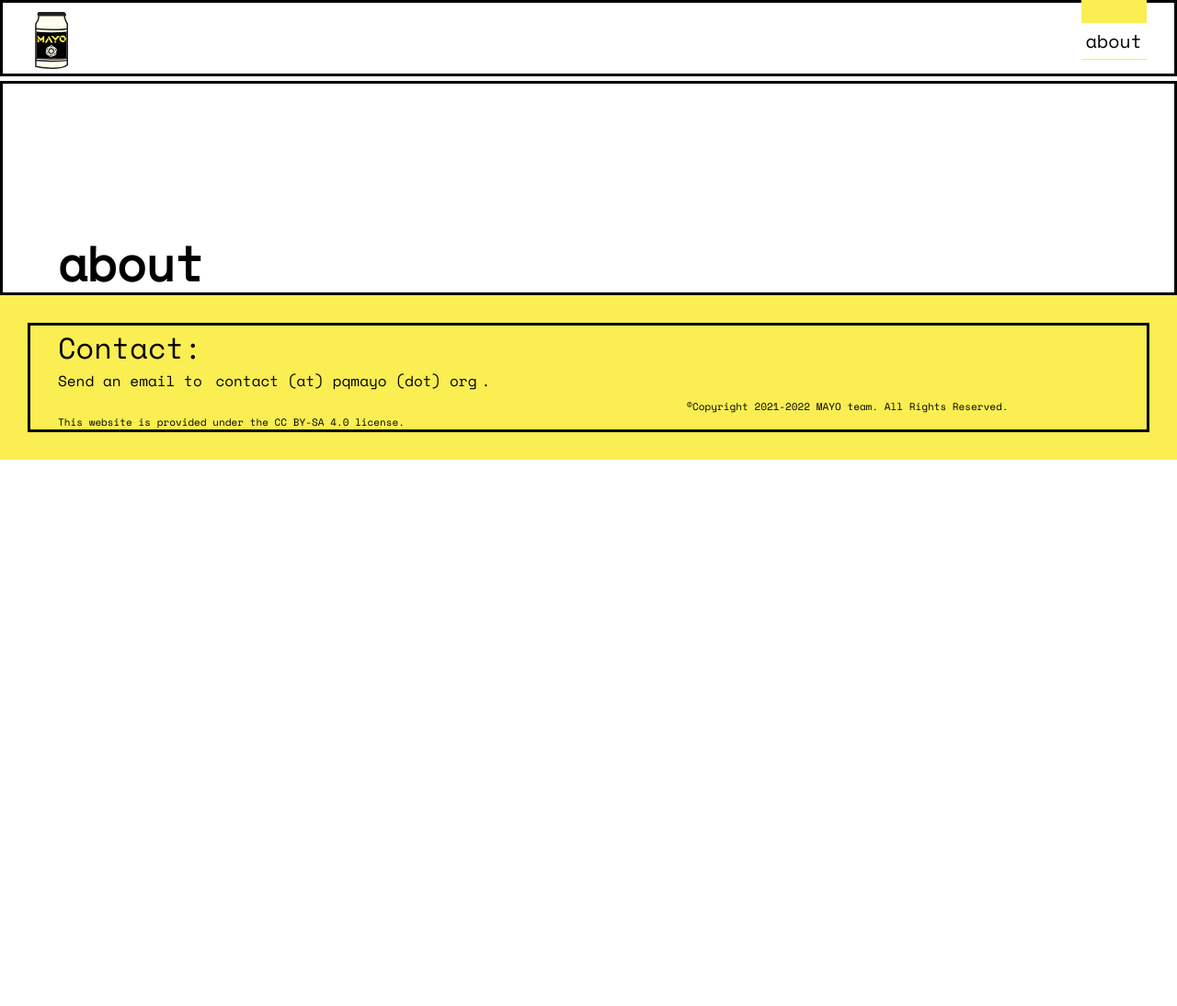
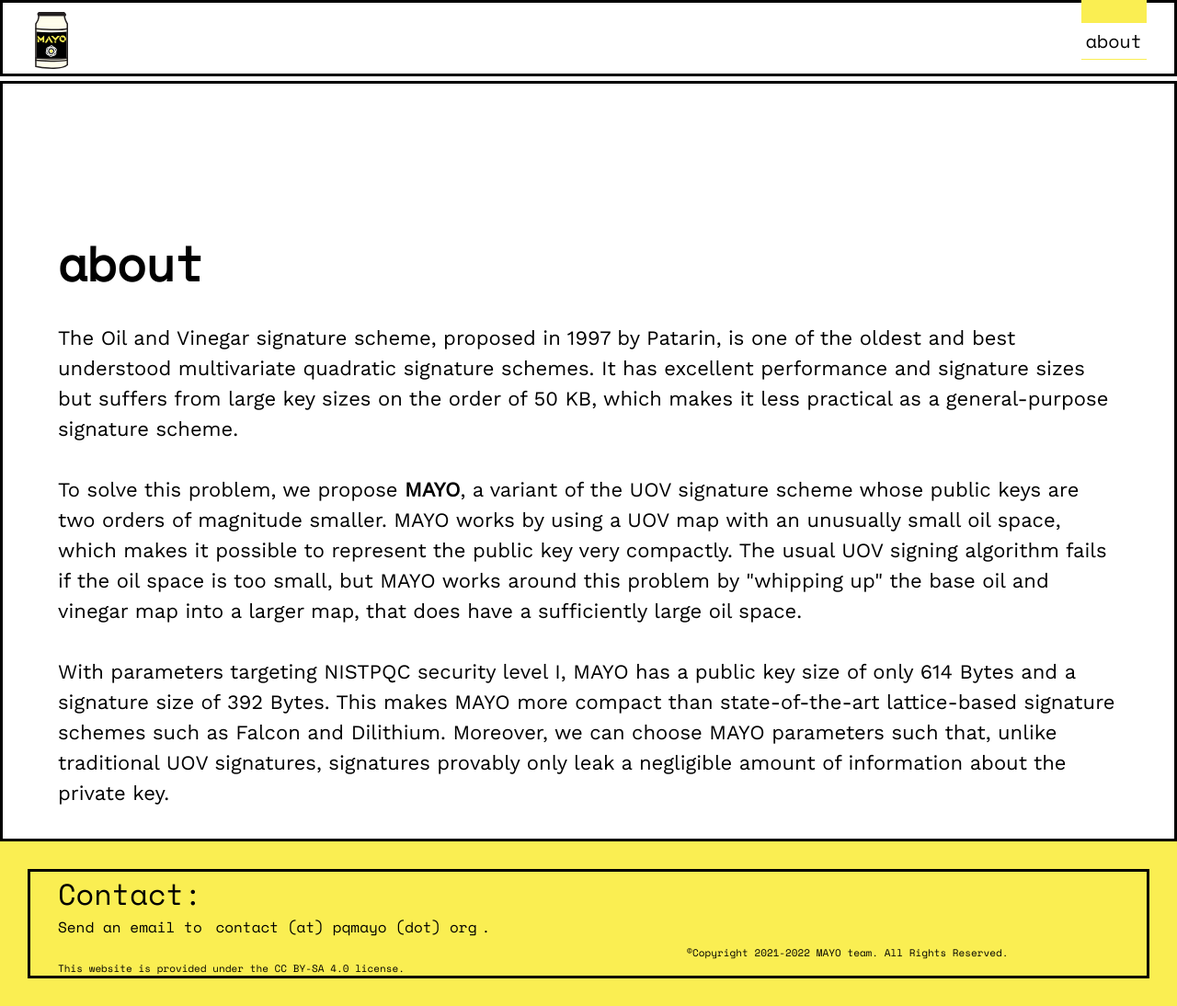
Before and after one commit to PQCMayo/MAYO-website, a Jekyll site: the page built from about.html, in a window 1280 px wide. Shown: the whole page at 92% size. Built offline with Jekyll 4.4.1, drawn with Linux system fonts in a browser that asks for light colours; before the commit the page ends 900 px from its top, so only the background shows below that.

Commit message:
Add text to about

```diff
--- a/about.html
+++ b/about.html
@@ -4,3 +4,17 @@ permalink: /about/
 title: about
 tags: menu
 ---
+
+<div>
+<br>
+<p>
+The Oil and Vinegar signature scheme, proposed in 1997 by Patarin, is one of the oldest and best understood multivariate quadratic signature schemes. It has excellent performance and signature sizes but suffers from large key sizes on the order of 50 KB, which makes it less practical as a general-purpose signature scheme.</p>
+<br>
+<p>To solve this problem, we propose <strong>MAYO</strong>, a variant of the UOV signature scheme whose public keys are two orders of magnitude smaller. MAYO works by using a UOV map with an unusually small oil space, which makes it possible to represent the public key very compactly. The usual UOV signing algorithm fails if the oil space is too small, but MAYO works around this problem by "whipping up" the base oil and vinegar map into a larger map, that does have a sufficiently large oil space.
+</p>
+<br>
+<p>
+With parameters targeting NISTPQC security level I, MAYO has a public key size of only 614 Bytes and a signature size of 392 Bytes. This makes MAYO more compact than state-of-the-art lattice-based signature schemes such as Falcon and Dilithium. Moreover, we can choose MAYO parameters such that, unlike traditional UOV signatures, signatures provably only leak a negligible amount of information about the private key.
+</p>
+<br>
+</div>
```
